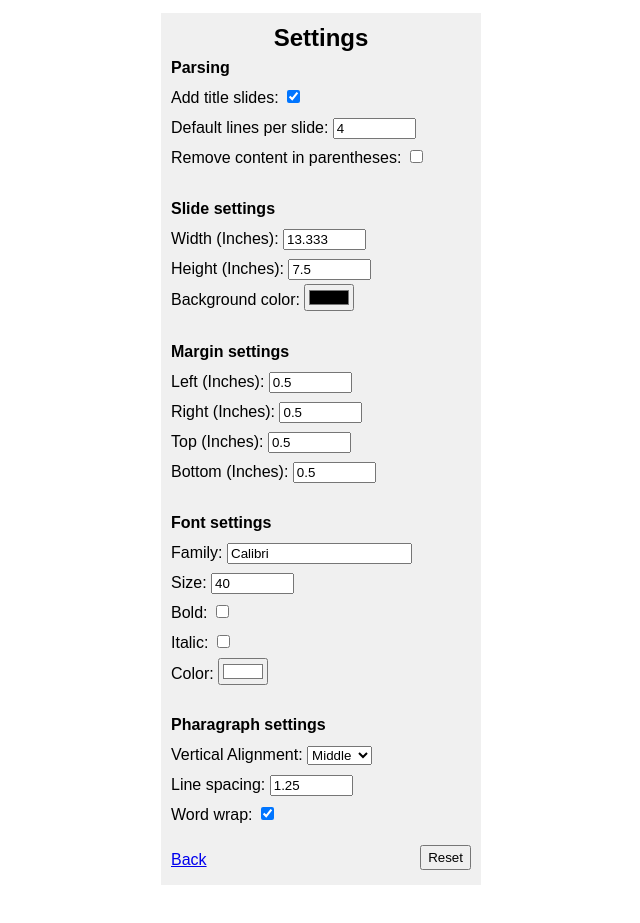
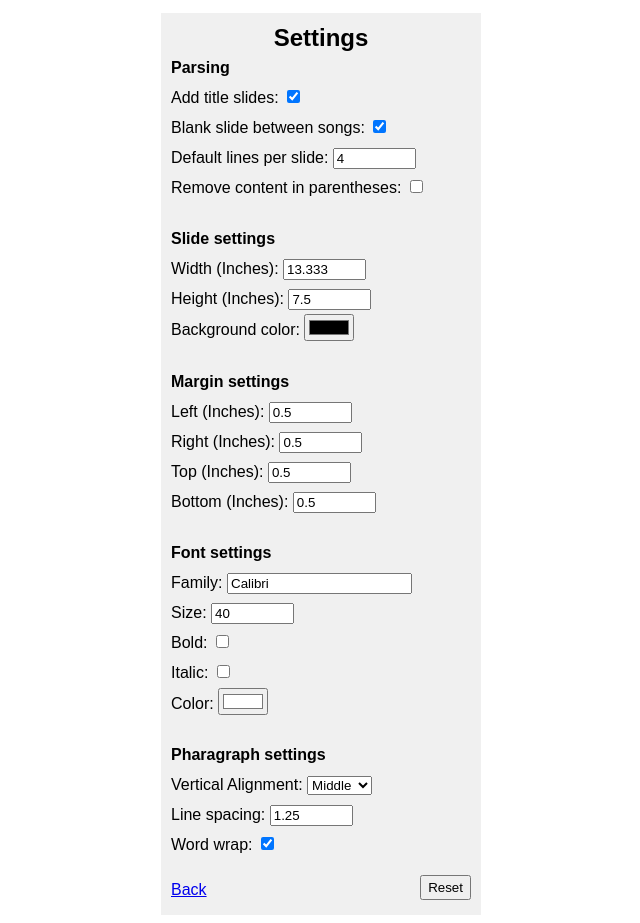
Before and after one commit to ashermorgan/Songs2Slides, a Flask app: page /settings/ in a window 1280 px wide. Shown: the part 67-990 px from the top of the page, without its empty margins (319-959 px from the left). Before the commit the page ends 952 px from the top, so only its background shows below. Run offline with Flask 2, Linux system fonts and the light colour scheme.

Commit message:
Implement slide-between-songs setting.

```diff
--- a/Songs2Slides/config.py
+++ b/Songs2Slides/config.py
@@ -1,6 +1,7 @@
 defaultSettings = {
     # Parsing settings
     "title-slides": True,
+    "slide-between-songs": True,
     "lines-per-slide": 4,
     "remove-parentheses": False,
 
--- a/Songs2Slides/core.py
+++ b/Songs2Slides/core.py
@@ -94,9 +94,11 @@ def ParseLyrics(title, artist, settings):
             slides[-1] = slides[-1] + "\n" + rawLines[i]
             slideSize += 1
 
-    # Add blank slide
-    if (slides[-1] != ""):
+    # Add/remove blank slide
+    if (slides[-1] != "" and settings["slide-between-songs"]):
         slides += [""]
+    elif (slides[-1] == "" and not settings["slide-between-songs"]):
+        del slides[-1]
 
     # Return parsed lyrics
     return slides
--- a/Songs2Slides/static/settings.js
+++ b/Songs2Slides/static/settings.js
@@ -15,6 +15,7 @@ function onLoad() {
 function loadSettings(settings) {
     // Parsing settings
     document.getElementById("title-slides").checked = settings["title-slides"];
+    document.getElementById("slide-between-songs").checked = settings["slide-between-songs"];
     document.getElementById("lines-per-slide").value = settings["lines-per-slide"];
     document.getElementById("remove-parentheses").checked = settings["remove-parentheses"];
 
@@ -50,6 +51,7 @@ function saveSettings() {
     const settings = {
         // Parsing settings
         "title-slides": document.getElementById("title-slides").checked,
+        "slide-between-songs": document.getElementById("slide-between-songs").checked,
         "lines-per-slide": Number(document.getElementById("lines-per-slide").value),
         "remove-parentheses": document.getElementById("remove-parentheses").checked,
 
--- a/Songs2Slides/templates/settings.html
+++ b/Songs2Slides/templates/settings.html
@@ -12,6 +12,10 @@
         <div>
             Add title slides:
             <input type="checkbox" id="title-slides" onchange="saveSettings();"/>
+        </div>
+        <div>
+            Blank slide between songs:
+            <input type="checkbox" id="slide-between-songs" onchange="saveSettings();"/>
         </div>
         <div>
             Default lines per slide:
```
